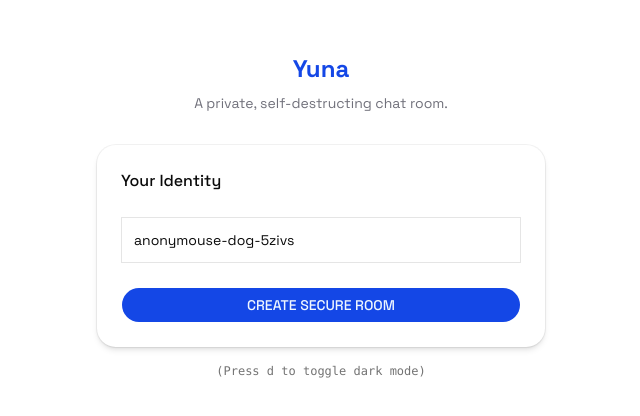
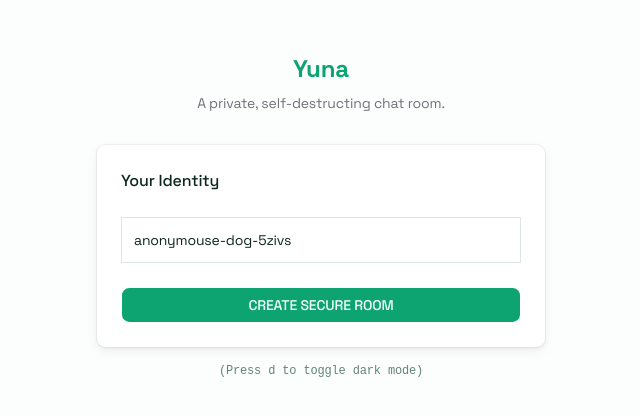
Before and after one commit to Rumon360/yuna-realtime-chat, a Next.js app: page / in a window 1280 px wide. Shown: the part 184-600 px from the top of the page, without its empty margins (319-959 px from the left). Built offline with nearby package versions, Linux system fonts and the light colour scheme.

Commit message:
chore: update theme

```diff
--- a/src/app/globals.css
+++ b/src/app/globals.css
@@ -45,75 +45,158 @@
   --radius-2xl: calc(var(--radius) * 1.8);
   --radius-3xl: calc(var(--radius) * 2.2);
   --radius-4xl: calc(var(--radius) * 2.6);
+  --font-mono: JetBrains Mono, monospace;
+  --font-serif: Georgia, serif;
+  --radius: 0.6rem;
+  --tracking-tighter: calc(var(--tracking-normal) - 0.05em);
+  --tracking-tight: calc(var(--tracking-normal) - 0.025em);
+  --tracking-wide: calc(var(--tracking-normal) + 0.025em);
+  --tracking-wider: calc(var(--tracking-normal) + 0.05em);
+  --tracking-widest: calc(var(--tracking-normal) + 0.1em);
+  --tracking-normal: var(--tracking-normal);
+  --shadow-2xl: var(--shadow-2xl);
+  --shadow-xl: var(--shadow-xl);
+  --shadow-lg: var(--shadow-lg);
+  --shadow-md: var(--shadow-md);
+  --shadow: var(--shadow);
+  --shadow-sm: var(--shadow-sm);
+  --shadow-xs: var(--shadow-xs);
+  --shadow-2xs: var(--shadow-2xs);
+  --spacing: var(--spacing);
+  --letter-spacing: var(--letter-spacing);
+  --shadow-offset-y: var(--shadow-offset-y);
+  --shadow-offset-x: var(--shadow-offset-x);
+  --shadow-spread: var(--shadow-spread);
+  --shadow-blur: var(--shadow-blur);
+  --shadow-opacity: var(--shadow-opacity);
+  --color-shadow-color: var(--shadow-color);
+  --color-destructive-foreground: var(--destructive-foreground);
 }
 
 :root {
-  --background: oklch(1 0 0);
-  --foreground: oklch(0.145 0 0);
+  --background: oklch(0.9934 0.0017 174.535);
+  --foreground: oklch(0.2464 0.0358 168.9829);
   --card: oklch(1 0 0);
-  --card-foreground: oklch(0.145 0 0);
+  --card-foreground: oklch(0.2464 0.0358 168.9829);
   --popover: oklch(1 0 0);
-  --popover-foreground: oklch(0.145 0 0);
-  --primary: oklch(0.488 0.243 264.376);
-  --primary-foreground: oklch(0.97 0.014 254.604);
-  --secondary: oklch(0.967 0.001 286.375);
-  --secondary-foreground: oklch(0.21 0.006 285.885);
-  --muted: oklch(0.97 0 0);
-  --muted-foreground: oklch(0.556 0 0);
-  --accent: oklch(0.97 0 0);
-  --accent-foreground: oklch(0.205 0 0);
-  --destructive: oklch(0.577 0.245 27.325);
-  --border: oklch(0.922 0 0);
-  --input: oklch(0.922 0 0);
-  --ring: oklch(0.708 0 0);
-  --chart-1: oklch(0.845 0.143 164.978);
-  --chart-2: oklch(0.696 0.17 162.48);
-  --chart-3: oklch(0.596 0.145 163.225);
-  --chart-4: oklch(0.508 0.118 165.612);
-  --chart-5: oklch(0.432 0.095 166.913);
-  --radius: 0.45rem;
-  --sidebar: oklch(0.985 0 0);
-  --sidebar-foreground: oklch(0.145 0 0);
-  --sidebar-primary: oklch(0.546 0.245 262.881);
-  --sidebar-primary-foreground: oklch(0.97 0.014 254.604);
-  --sidebar-accent: oklch(0.97 0 0);
-  --sidebar-accent-foreground: oklch(0.205 0 0);
-  --sidebar-border: oklch(0.922 0 0);
-  --sidebar-ring: oklch(0.708 0 0);
+  --popover-foreground: oklch(0.2464 0.0358 168.9829);
+  --primary: oklch(0.6373 0.1362 162.517);
+  --primary-foreground: oklch(0.9915 0.0116 174.2431);
+  --secondary: oklch(0.9593 0.0088 174.3186);
+  --secondary-foreground: oklch(0.4406 0.074 167.5116);
+  --muted: oklch(0.9572 0.0053 174.4257);
+  --muted-foreground: oklch(0.5836 0.0427 172.2348);
+  --accent: oklch(0.9498 0.0187 174.0039);
+  --accent-foreground: oklch(0.4575 0.0843 166.157);
+  --destructive: oklch(0.6356 0.2082 25.3782);
+  --border: oklch(0.9161 0.0142 174.1306);
+  --input: oklch(0.9161 0.0142 174.1306);
+  --ring: oklch(0.6373 0.1362 162.517);
+  --chart-1: oklch(0.6373 0.1362 162.517);
+  --chart-2: oklch(0.7303 0.1378 170.2769);
+  --chart-3: oklch(0.7521 0.1557 160.2202);
+  --chart-4: oklch(0.7791 0.0991 181.3409);
+  --chart-5: oklch(0.8441 0.058 172.3993);
+  --radius: 0.2rem;
+  --sidebar: oklch(0.9861 0.0023 174.5175);
+  --sidebar-foreground: oklch(0.3142 0.0494 168.25);
+  --sidebar-primary: oklch(0.6373 0.1362 162.517);
+  --sidebar-primary-foreground: oklch(1 0 0);
+  --sidebar-accent: oklch(0.947 0.014 174.1493);
+  --sidebar-accent-foreground: oklch(0.4575 0.0843 166.157);
+  --sidebar-border: oklch(0.9302 0.0118 174.2144);
+  --sidebar-ring: oklch(0.6373 0.1362 162.517);
+  --destructive-foreground: oklch(0.9848 0 0);
+  --font-sans: Inter, sans-serif;
+  --font-serif: Georgia, serif;
+  --font-mono: JetBrains Mono, monospace;
+  --shadow-color: hsl(160 50% 10%);
+  --shadow-opacity: 0.06;
+  --shadow-blur: 12px;
+  --shadow-spread: 0px;
+  --shadow-offset-x: 0px;
+  --shadow-offset-y: 4px;
+  --letter-spacing: -0.01em;
+  --spacing: 0.25rem;
+  --shadow-2xs: 0px 4px 12px 0px hsl(160 50% 10% / 0.03);
+  --shadow-xs: 0px 4px 12px 0px hsl(160 50% 10% / 0.03);
+  --shadow-sm:
+    0px 4px 12px 0px hsl(160 50% 10% / 0.06),
+    0px 1px 2px -1px hsl(160 50% 10% / 0.06);
+  --shadow:
+    0px 4px 12px 0px hsl(160 50% 10% / 0.06),
+    0px 1px 2px -1px hsl(160 50% 10% / 0.06);
+  --shadow-md:
+    0px 4px 12px 0px hsl(160 50% 10% / 0.06),
+    0px 2px 4px -1px hsl(160 50% 10% / 0.06);
+  --shadow-lg:
+    0px 4px 12px 0px hsl(160 50% 10% / 0.06),
+    0px 4px 6px -1px hsl(160 50% 10% / 0.06);
+  --shadow-xl:
+    0px 4px 12px 0px hsl(160 50% 10% / 0.06),
+    0px 8px 10px -1px hsl(160 50% 10% / 0.06);
+  --shadow-2xl: 0px 4px 12px 0px hsl(160 50% 10% / 0.15);
+  --tracking-normal: -0.01em;
 }
 
 .dark {
-  --background: oklch(0.145 0 0);
-  --foreground: oklch(0.985 0 0);
-  --card: oklch(0.205 0 0);
-  --card-foreground: oklch(0.985 0 0);
-  --popover: oklch(0.205 0 0);
-  --popover-foreground: oklch(0.985 0 0);
-  --primary: oklch(0.424 0.199 265.638);
-  --primary-foreground: oklch(0.97 0.014 254.604);
-  --secondary: oklch(0.274 0.006 286.033);
-  --secondary-foreground: oklch(0.985 0 0);
-  --muted: oklch(0.269 0 0);
-  --muted-foreground: oklch(0.708 0 0);
-  --accent: oklch(0.269 0 0);
-  --accent-foreground: oklch(0.985 0 0);
-  --destructive: oklch(0.704 0.191 22.216);
-  --border: oklch(1 0 0 / 10%);
-  --input: oklch(1 0 0 / 15%);
-  --ring: oklch(0.556 0 0);
-  --chart-1: oklch(0.845 0.143 164.978);
-  --chart-2: oklch(0.696 0.17 162.48);
-  --chart-3: oklch(0.596 0.145 163.225);
-  --chart-4: oklch(0.508 0.118 165.612);
-  --chart-5: oklch(0.432 0.095 166.913);
-  --sidebar: oklch(0.205 0 0);
-  --sidebar-foreground: oklch(0.985 0 0);
-  --sidebar-primary: oklch(0.623 0.214 259.815);
-  --sidebar-primary-foreground: oklch(0.97 0.014 254.604);
-  --sidebar-accent: oklch(0.269 0 0);
-  --sidebar-accent-foreground: oklch(0.985 0 0);
-  --sidebar-border: oklch(1 0 0 / 10%);
-  --sidebar-ring: oklch(0.556 0 0);
+  --background: oklch(0.1396 0.0125 174.6891);
+  --foreground: oklch(0.9861 0.0023 174.5175);
+  --card: oklch(0.17 0.017 171.5548);
+  --card-foreground: oklch(0.9861 0.0023 174.5175);
+  --popover: oklch(0.1551 0.0146 172.7677);
+  --popover-foreground: oklch(0.9861 0.0023 174.5175);
+  --primary: oklch(0.7678 0.1655 162.189);
+  --primary-foreground: oklch(0.9915 0.0116 174.2431);
+  --secondary: oklch(0.2539 0.023 171.5789);
+  --secondary-foreground: oklch(0.9302 0.0118 174.2144);
+  --muted: oklch(0.2295 0.0197 171.7547);
+  --muted-foreground: oklch(0.7443 0.032 173.2696);
+  --accent: oklch(0.299 0.0371 170.1187);
+  --accent-foreground: oklch(0.9861 0.0023 174.5175);
+  --destructive: oklch(0.4344 0.1466 25.7809);
+  --border: oklch(0.2852 0.0226 172.0143);
+  --input: oklch(0.2852 0.0226 172.0143);
+  --ring: oklch(0.7678 0.1655 162.189);
+  --chart-1: oklch(0.7678 0.1655 162.189);
+  --chart-2: oklch(0.8052 0.1423 171.7621);
+  --chart-3: oklch(0.7935 0.133 163.1545);
+  --chart-4: oklch(0.6201 0.0963 179.7192);
+  --chart-5: oklch(0.4814 0.0721 168.7206);
+  --sidebar: oklch(0.1226 0.0122 174.7823);
+  --sidebar-foreground: oklch(0.9429 0.0071 174.3678);
+  --sidebar-primary: oklch(0.7678 0.1655 162.189);
+  --sidebar-primary-foreground: oklch(1 0 0);
+  --sidebar-accent: oklch(0.2577 0.027 170.9859);
+  --sidebar-accent-foreground: oklch(0.9858 0.0018 174.5345);
+  --sidebar-border: oklch(0.2503 0.0187 172.1743);
+  --sidebar-ring: oklch(0.7678 0.1655 162.189);
+  --destructive-foreground: oklch(0.9848 0 0);
+  --radius: 0.6rem;
+  --font-sans: Inter, sans-serif;
+  --font-serif: Georgia, serif;
+  --font-mono: JetBrains Mono, monospace;
+  --shadow-color: hsl(0 0% 0%);
+  --shadow-opacity: 0.45;
+  --shadow-blur: 20px;
+  --shadow-spread: 0px;
+  --shadow-offset-x: 0px;
+  --shadow-offset-y: 6px;
+  --letter-spacing: -0.01em;
+  --spacing: 0.25rem;
+  --shadow-2xs: 0px 6px 20px 0px hsl(0 0% 0% / 0.23);
+  --shadow-xs: 0px 6px 20px 0px hsl(0 0% 0% / 0.23);
+  --shadow-sm:
+    0px 6px 20px 0px hsl(0 0% 0% / 0.45), 0px 1px 2px -1px hsl(0 0% 0% / 0.45);
+  --shadow:
+    0px 6px 20px 0px hsl(0 0% 0% / 0.45), 0px 1px 2px -1px hsl(0 0% 0% / 0.45);
+  --shadow-md:
+    0px 6px 20px 0px hsl(0 0% 0% / 0.45), 0px 2px 4px -1px hsl(0 0% 0% / 0.45);
+  --shadow-lg:
+    0px 6px 20px 0px hsl(0 0% 0% / 0.45), 0px 4px 6px -1px hsl(0 0% 0% / 0.45);
+  --shadow-xl:
+    0px 6px 20px 0px hsl(0 0% 0% / 0.45), 0px 8px 10px -1px hsl(0 0% 0% / 0.45);
+  --shadow-2xl: 0px 6px 20px 0px hsl(0 0% 0% / 1.13);
 }
 
 @layer base {
@@ -122,6 +205,7 @@
   }
   body {
     @apply bg-background text-foreground;
+    letter-spacing: var(--tracking-normal);
   }
   html {
     @apply font-sans;
```
